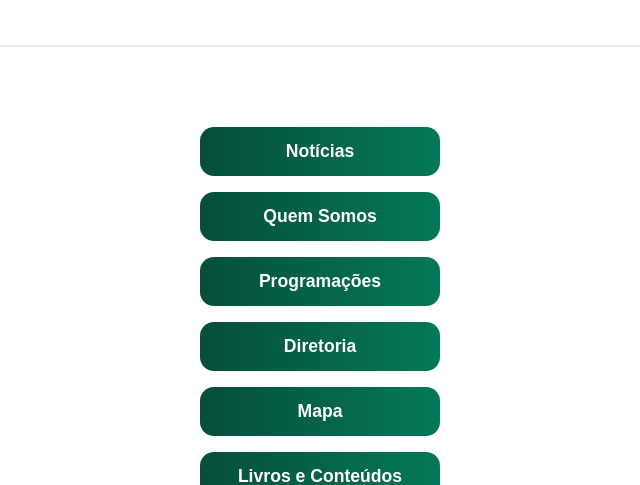
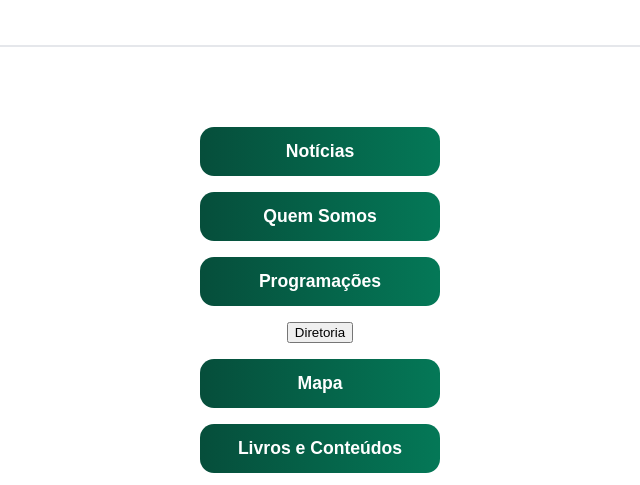
Before and after one commit to samwskisilverio-byte/LXMC_SITE_2.0, a plain HTML site: page index.html in a window 1280 px wide. Shown: the part 295-780 px from the top of the page, without its empty margins (320-960 px from the left). Drawn offline with Linux system fonts and the light colour scheme.

Commit message:
Add files via upload

```diff
--- a/index.html
+++ b/index.html
@@ -108,7 +108,7 @@
       <button class="btn">Notícias</button>
       <button class="btn">Quem Somos</button>
       <button class="btn">Programações</button>
-      <button class="btn" onclick="window.location.href='diretoria.html'">Diretoria</button>
+<button onclick="window.location.href='diretoria.html'">Diretoria</button>
       <button class="btn">Mapa</button>
       <button class="btn">Livros e Conteúdos</button>
       <button class="btn">Eleições</button>
```
